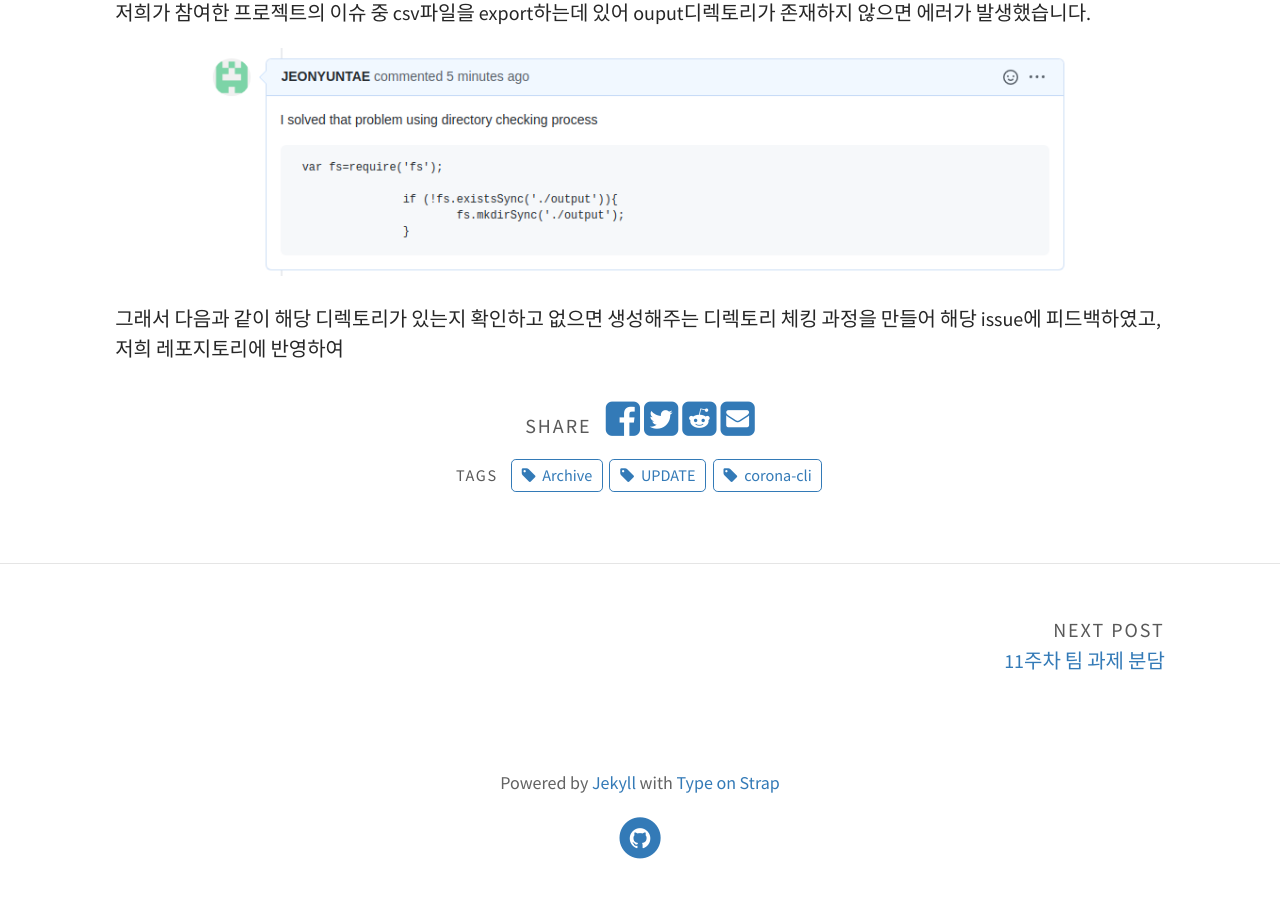
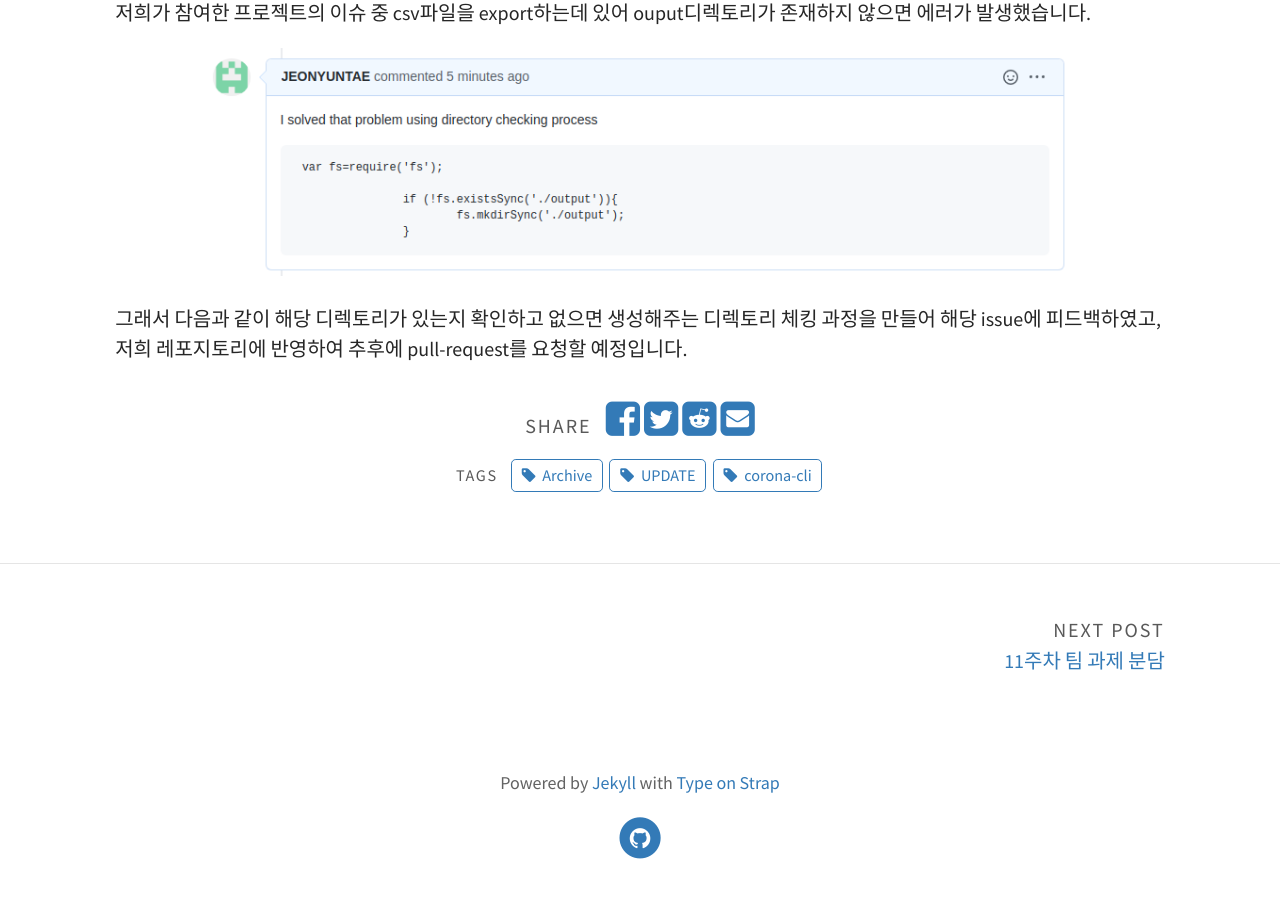
Before and after one commit to 20-2-SKKU-OSS/2020-2-OSS-2, a Jekyll site: the page built from _posts/2020-11-20-[UPDATE]-CSV-export-에러해결.md, in a window 1280 px wide and 900 px high, scrolled down 681 px. Built offline with Jekyll 4.4.1, drawn with Linux system fonts in a browser that asks for light colours.

Commit message:
Update 2020-11-20-[UPDATE]-CSV-export-에러해결.md

```diff
--- a/_posts/2020-11-20-[UPDATE]-CSV-export-에러해결.md
+++ b/_posts/2020-11-20-[UPDATE]-CSV-export-에러해결.md
@@ -18,4 +18,4 @@ feature-img:
 ![jyt_02.png](/2020-2-OSS-2/assets/img/jyt_02.png)
 
 그래서 다음과 같이 해당 디렉토리가 있는지 확인하고 없으면 생성해주는 디렉토리 체킹 과정을 만들어 해당 issue에 피드백하였고,
-저희 레포지토리에 반영하여
+저희 레포지토리에 반영하여 추후에 pull-request를 요청할 예정입니다.
```
